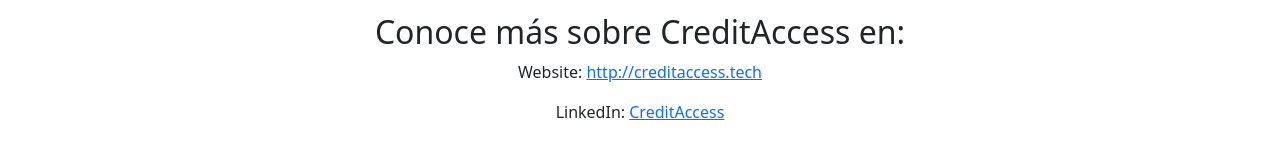
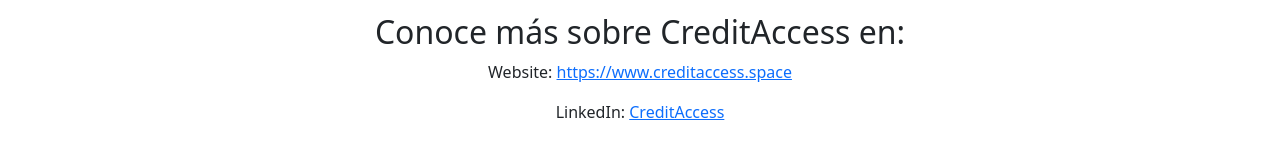
Before and after one commit to ainsanchez/CA-profile, a plain HTML site: page index.html in a window 1280 px wide. Shown: the part 352-496 px from the top of the page. Drawn offline with nearby package versions, Linux system fonts and the light colour scheme.

Commit message:
CA-profile release

```diff
--- a/index.html
+++ b/index.html
@@ -18,7 +18,7 @@
         <div>
             <h2>Conoce más sobre CreditAccess en:</h2>
             <p>Website:
-                <a href="http://creditaccess.tech">http://creditaccess.tech</a>
+                <a href="http://creditaccess.tech">https://www.creditaccess.space</a>
             </p>
             <p>LinkedIn:
                 <a href="https://www.linkedin.com/search/results/all/?fetchDeterministicClustersOnly=true&heroEntityKey=urn%3Ali%3Aorganization%3A104191997&keywords=creditaccess&origin=RICH_QUERY_SUGGESTION&position=0&searchId=6347db18-3979-43e2-95b2-b143361e4980&sid=s01&spellCorrectionEnabled=false">CreditAccess</a>
```
